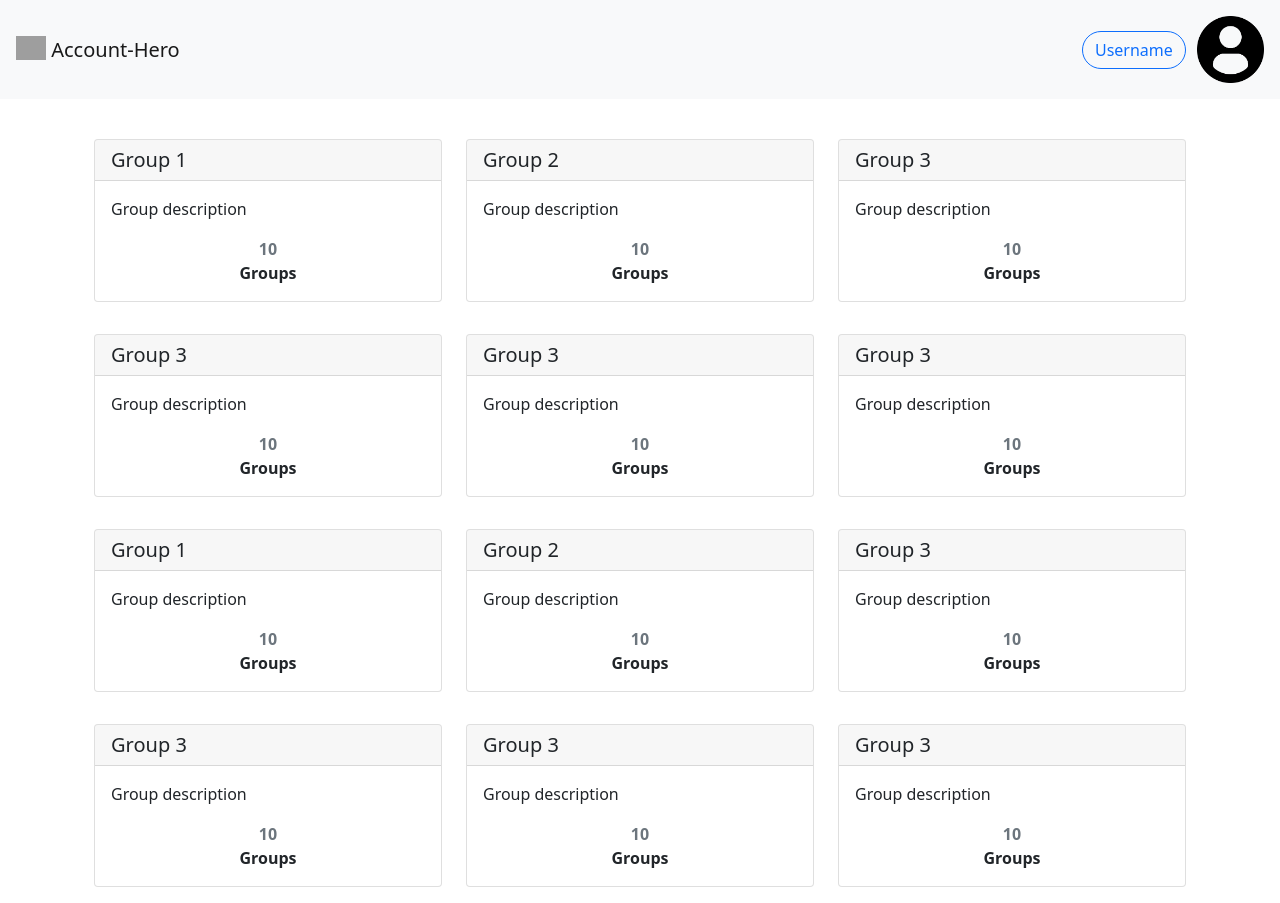
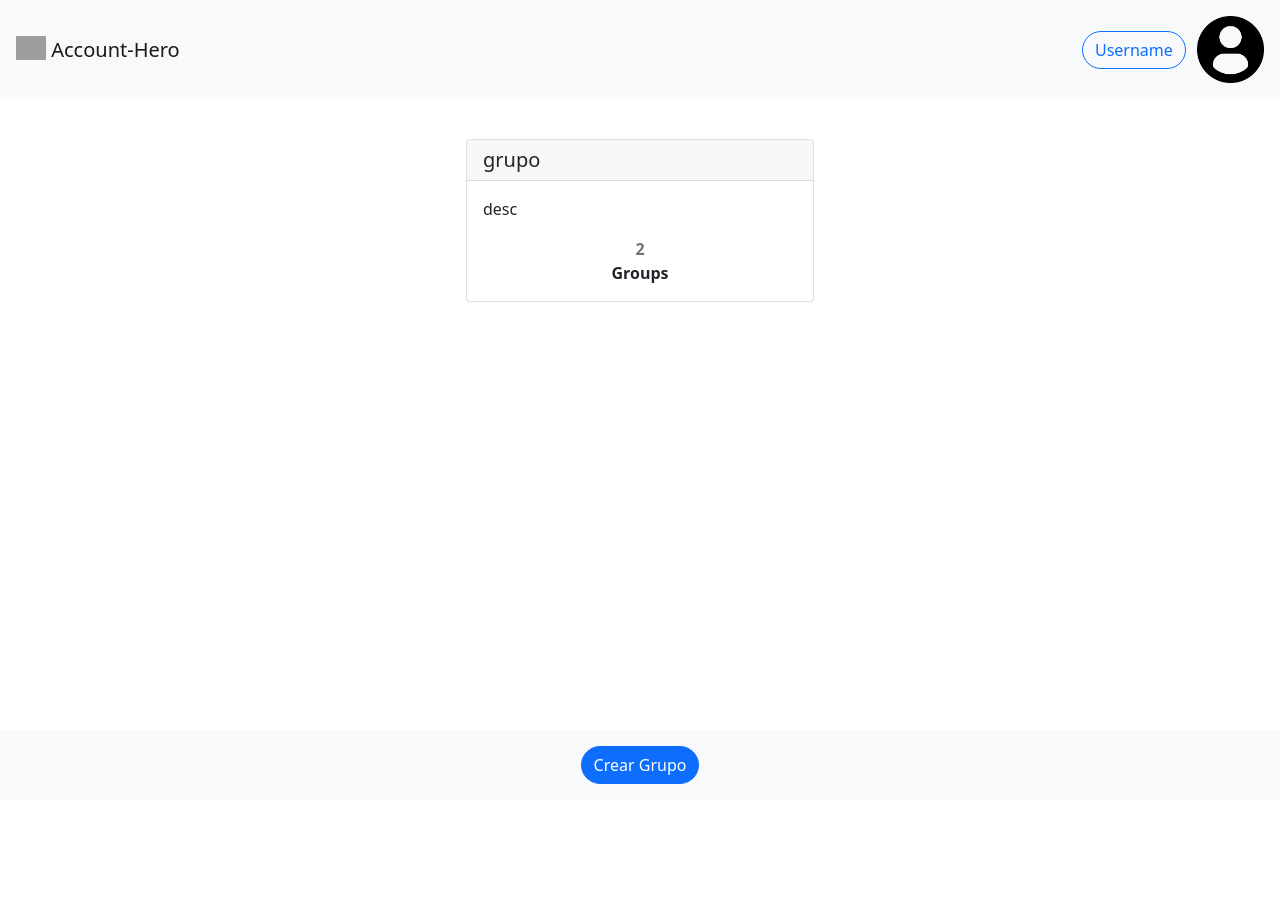
Before and after one commit to Edu-BS/account-hero, a Vue app in the folder frontend/: page /dashboard in a window 1280 px wide. After the commit the page ends 800 px from the top, so only its background shows below. Built offline with nearby package versions, Linux system fonts and the light colour scheme; sample sign-in values are in the browser's storage; grey boxes are pictures that could not be loaded.

Commit message:
comeinzo de frontend del dashboard

```diff
--- a/frontend/package.json
+++ b/frontend/package.json
@@ -9,6 +9,7 @@
   "dependencies": {
     "@popperjs/core": "^2.11.5",
     "bootstrap": "^5.1.3",
+    "dotenv": "^16.0.0",
     "pinia": "^2.0.13",
     "vue": "^3.2.33",
     "vue-router": "^4.0.14"
--- a/frontend/src/components/GroupCard.vue
+++ b/frontend/src/components/GroupCard.vue
@@ -5,7 +5,7 @@
       <p class="card-text">{{description}}</p>
       <div class="row justify-content-center">
         <div class="col-3 text-center fw-bold">
-          <p class="mb-0 text-secondary">10</p>
+          <p class="mb-0 text-secondary">{{users.length}}</p>
           <p class="mb-0">Groups</p>
         </div>
       </div>
@@ -18,6 +18,7 @@ export default {
     props: {
         name: String,
         description: String,
+        users: Array
     }
 };
 </script>
--- a/frontend/src/stores/auth.js
+++ b/frontend/src/stores/auth.js
@@ -41,9 +41,11 @@ export const authStore = defineStore({
       if (data.token && data.token !== null) {
         this.token = data.token;
         this.isAuthenticated = true;
+        this.userName = data.username
         localStorage.setItem('auth', JSON.stringify({
           token: this.token,
-          isAuthenticated: true
+          isAuthenticated: true,
+          userName: this.userName
         }));
       }
 
--- a/frontend/src/views/Dashboard.vue
+++ b/frontend/src/views/Dashboard.vue
@@ -9,7 +9,7 @@
             <img class="img-fluid" src="profile_icon.png" alt="" />
           </div>
           <div class="col-auto ms-3 m-3">
-            <p class="fw-bold fs-4">Username</p>
+            <p class="fw-bold fs-4">{{ this.$auth.userName }}</p>
           </div>
           <div class="col-1 col-md-1 ms-auto m-3">
             <router-link to="">
@@ -19,7 +19,7 @@
         </div>
         <div class="row justify-content-center fs-4">
           <div class="col-3 text-center fw-bold">
-            <p class="mb-0 text-secondary">10</p>
+            <p class="mb-0 text-secondary">{{ this.groups.length }}</p>
             <p>Groups</p>
           </div>
         </div>
@@ -27,17 +27,27 @@
 
       <div class="text-center justify-content-center d-lg-none">
         <!-- Increase button size -->
-          <button class="btn btn-primary btn-circle align-middle fw-bold fs-1">+</button>
+        <button class="btn btn-primary btn-circle align-middle fw-bold fs-1">
+          +
+        </button>
       </div>
 
       <!-- Groups container -->
       <div class="row justify-content-center mt-4 mx-auto">
-        <div v-for="group in groups" :key="group._id" class="col-lg-4 col-sm my-3">
-          <GroupCard :name="group.name" :description="group.description" />
+        <div
+          v-for="group in groups"
+          :key="group._id"
+          class="col-lg-4 col-sm my-3"
+        >
+          <GroupCard
+            :name="group.name"
+            :description="group.description"
+            :users="group.users"
+          />
         </div>
       </div>
     </div>
-    <footer class="footer d-sm-none fixed-bottom py-3 bg-light text-center">
+    <footer class="footer d-xs-none fixed-bottom py-3 bg-light text-center">
       <button class="btn btn-primary rounded-pill">Crear Grupo</button>
     </footer>
   </main>
@@ -54,57 +64,48 @@ export default {
       username: "",
       groups: [
         {
-          name: "Group 1",
-          description: "Group description",
+          _id: "1",
+          admin: "1",
+          name: "grupo",
+          description: "desc",
+          users: [
+            {
+              username: "edu",
+              _id: "2",
             },
             {
-          name: "Group 2",
-          description: "Group description",
+              username : "santy",
+              _id: "1"
+            }
+          ],
         },
-        {
-          name: "Group 3",
-          description: "Group description",
-        },
-        {
-          name: "Group 3",
-          description: "Group description",
-        },
-        {
-          name: "Group 3",
-          description: "Group description",
-        },
-        {
-          name: "Group 3",
-          description: "Group description",
-        },
-        {
-          name: "Group 1",
-          description: "Group description",
-        },
-        {
-          name: "Group 2",
-          description: "Group description",
-        },
-        {
-          name: "Group 3",
-          description: "Group description",
-        },
-        {
-          name: "Group 3",
-          description: "Group description",
-        },
-        {
-          name: "Group 3",
-          description: "Group description",
-        },
-        {
-          name: "Group 3",
-          description: "Group description",
+      ],
+    };
   },
 
-      ],
+  created() {
+    //this.getGroups()
+  },
+
+  methods: {
+    async getGroups() {
+      const respuesta = await fetch(
+        import.meta.env.VITE_APP_URL_API + "groups",
+        {
+          method: "GET",
+          headers: {
+            "Content-Type": "application/json",
+            Accept: "application/json",
+            Authorization: "Bearer " + this.$auth.token,
+          },
         }
-  }
+      );
+
+      const data = await respuesta.json();
+
+      this.groups = data;
+    },
+  },
 };
 </script>
 
--- a/frontend/vite.config.js
+++ b/frontend/vite.config.js
@@ -1,14 +1,15 @@
 import { fileURLToPath, URL } from 'url'
-
+import dotenv from 'dotenv'
 import { defineConfig } from 'vite'
 import vue from '@vitejs/plugin-vue'
 
+
+dotenv.config()
 // https://vitejs.dev/config/
 export default defineConfig({
   server: {
-    port: 3000,
-    host: '10.200.242.202',
-    // host: 'localhost',
+    port:  process.env.VITE_APP_PORT,
+    host:  process.env.VITE_APP_HOST,
   },
 
   // base: 'http://10.200.242.202:3000/',
```
Also changed, not shown: 2 other files (tests, documents, lock files or other folders). Lines whose indentation alone changed are shown as unchanged.
